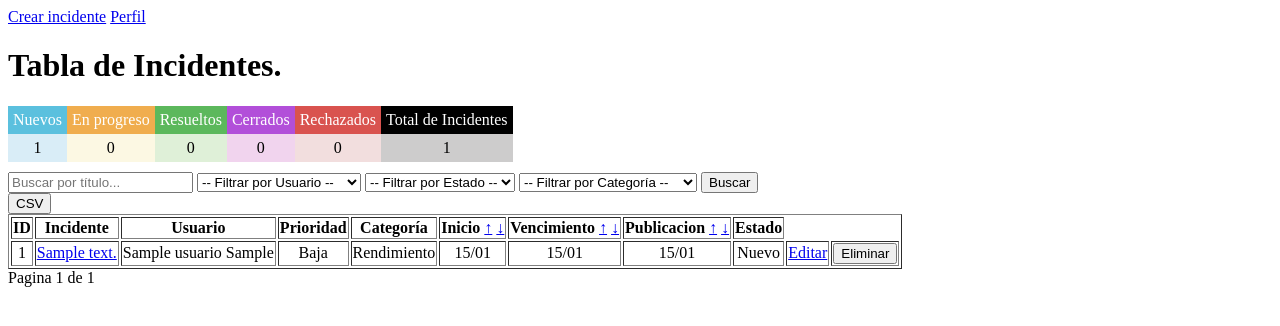
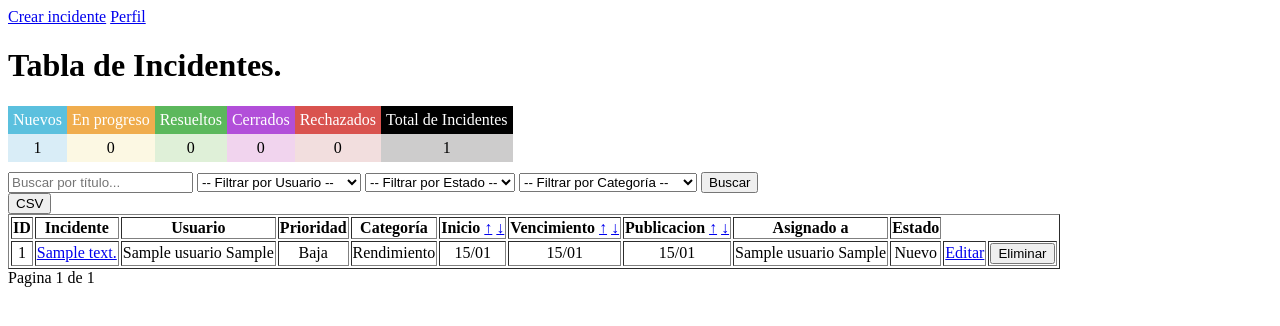
Before and after one commit to amadorssa/incidentia, a Django app: a page that uses incidents/templates/table.html in a window 1280 px wide. Shown: the top 326 px of the page. Run offline with Django 4.2, Linux system fonts and the light colour scheme; a user stored in the database is signed in; tables that the repository leaves empty hold one stand-in row (values such as "Sample post"); some libraries are stand-ins or nearby versions.

Commit message:
Actualización de view y template de la tabla de incidentes para mostrar assigned_to

```diff
--- a/incidents/templates/table.html
+++ b/incidents/templates/table.html
@@ -91,6 +91,7 @@
                 <a href="?ordering=pub_date">↑</a>
                 <a href="?ordering=-pub_date">↓</a>
                 </th>
+                <th style="text-align: center;">Asignado a</th>
                 <th style="text-align: center;">Estado</th>
             </tr>
         </thead>
@@ -105,6 +106,13 @@
                 <td style="text-align: center;">{{ incident.start_date|date:"d/m" }}</td>
                 <td style="text-align: center;">{{ incident.due_date|date:"d/m" }}</td>
                 <td style="text-align: center;">{{ incident.pub_date|date:"d/m" }}</td>
+                <td style="text-align: center;">
+                    {% if incident.assigned_to %}
+                        {{ incident.assigned_to.usuario.nombre }} {{ incident.assigned_to.usuario.apellido }}
+                    {% else %}
+                        No asignado
+                    {% endif %}
+                </td>
                 <td style="text-align: center;">{{ incident.get_estado_display|safe }}</td>
                 {% if is_admin or user == incident.user_creator %}
                 <td style="text-align: center;"><a href="{% url 'incidents:edit_incident' slug=slug pk=incident.pk %}">Editar</a></td>
--- a/incidents/views.py
+++ b/incidents/views.py
@@ -195,7 +195,7 @@ class IncidentTableView(LoginRequiredMixin, generic.ListView):
         incidents = Incident.objects.filter(
             organizacion=self.organizacion_actual,
             incident_text__icontains=query,
-        ).order_by(ordering)
+        ).select_related('user_creator', 'organizacion', 'assigned_to__usuario').order_by(ordering)
 
         if user_creator:
             # Filtrar por creador si se especifica
@@ -209,7 +209,7 @@ class IncidentTableView(LoginRequiredMixin, generic.ListView):
             # Filtrar por categoría si se especifica
             incidents = incidents.filter(category=category)
 
-        incidents = incidents.select_related('user_creator', 'organizacion')
+        #incidents = incidents.select_related('user_creator', 'organizacion')
 
         return incidents
 
```
